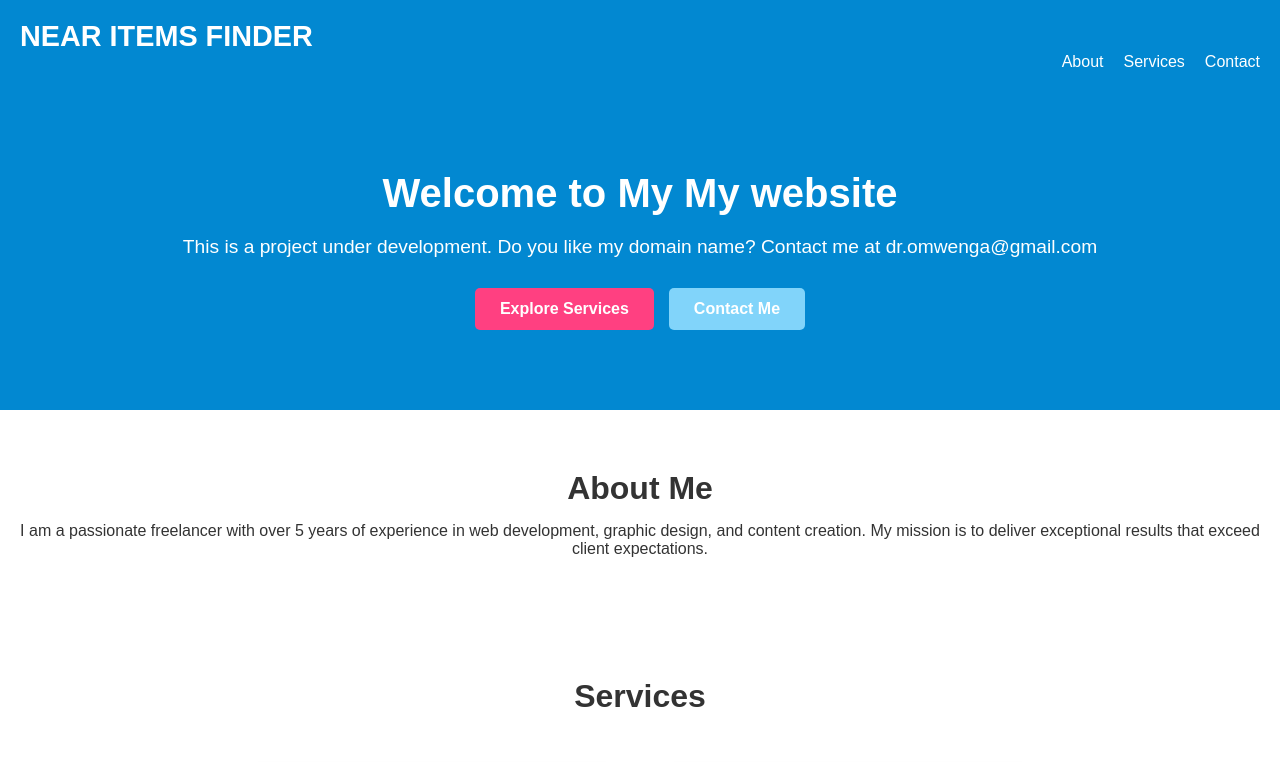
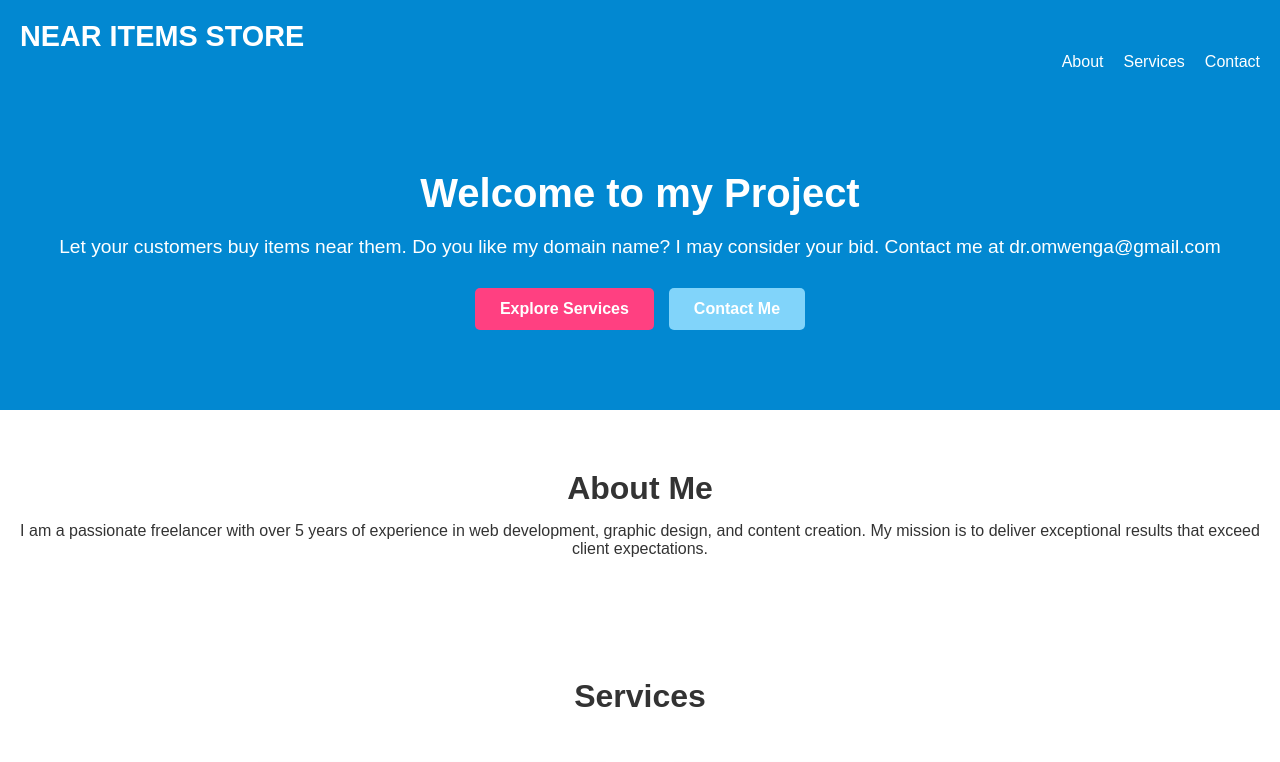
Before and after one commit to dr-omwenga/Near-Items-Inc., a plain HTML site: page index.html in a window 1280 px wide. Shown: the top 762 px of the page. Drawn offline with Linux system fonts and the light colour scheme.

Commit message:
Update index.html

```diff
--- a/index.html
+++ b/index.html
@@ -11,7 +11,7 @@
     <header>
         <nav>
             <div class="logo">
-                <h1> Near Items Finder </h1>
+                <h1> Near Items Store </h1>
             </div>
             <ul class="nav-links">
                 <li><a href="#about">About</a></li>
@@ -22,8 +22,8 @@
     </header>
 
     <section class="hero">
-        <h2>Welcome to My My website </h2>
-        <p> This is a project under development. Do you like my domain name? Contact me at dr.omwenga@gmail.com </p>
+        <h2>Welcome to my Project</h2>
+        <p> Let your customers buy items near them. Do you like my domain name? I may consider your bid. Contact me at dr.omwenga@gmail.com </p>
         <div class="cta-buttons">
             <a href="#services" class="btn-primary">Explore Services</a>
             <a href="#contact" class="btn-secondary">Contact Me</a>
```
